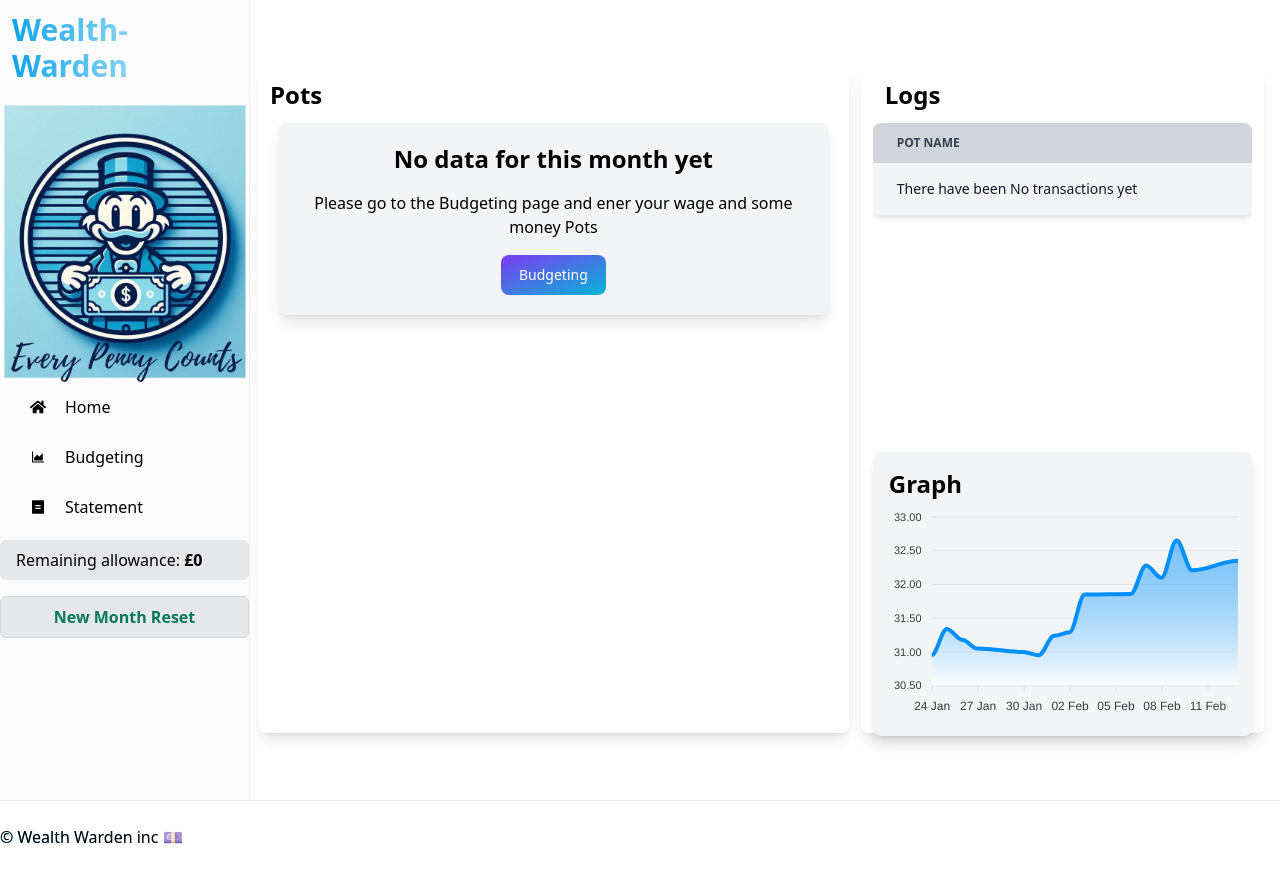
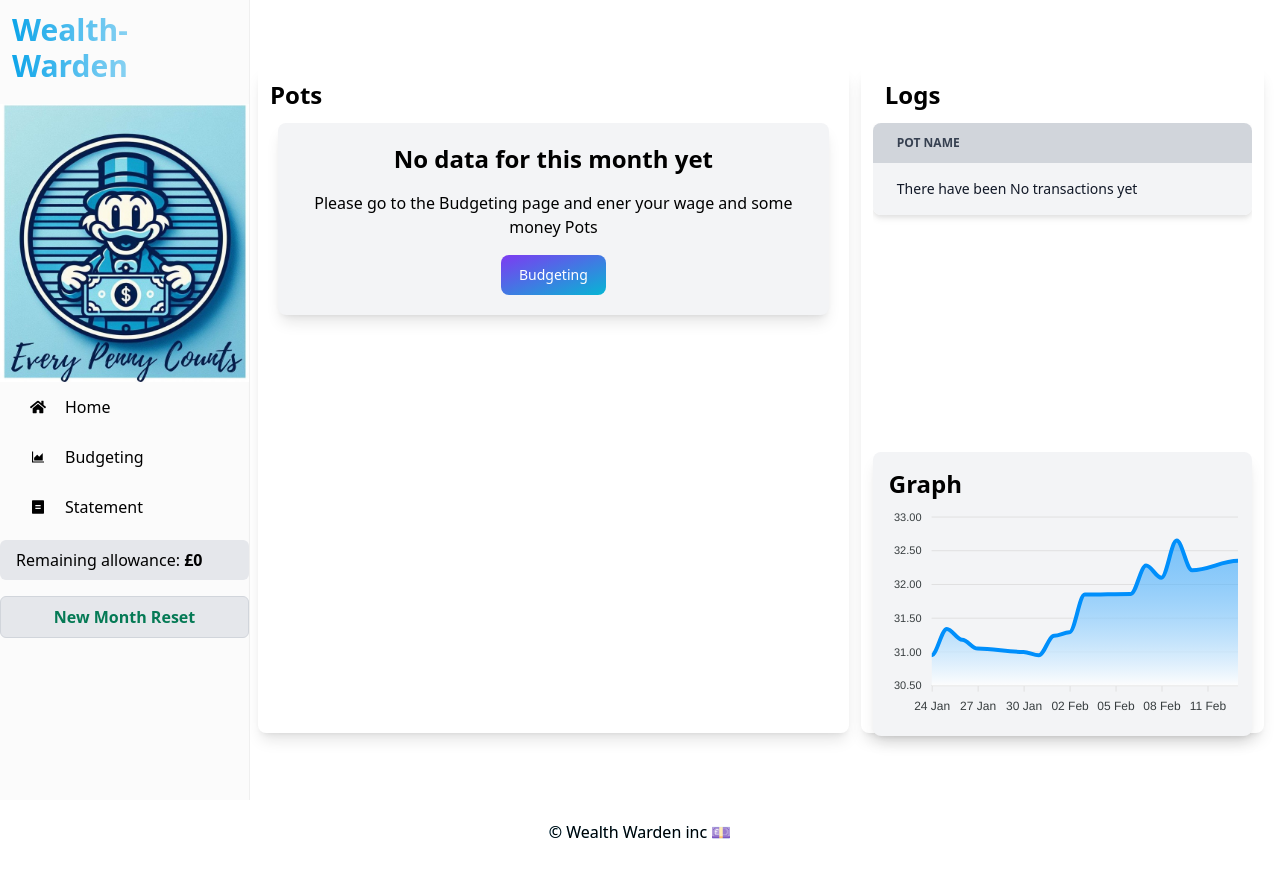
Before and after one commit to RossNE99/Wealth-Warden, a React (Vite) app: page / in a window 1280 px wide. Built offline with nearby package versions, Linux system fonts and the light colour scheme.

Commit message:
centered footer

```diff
--- a/src/components/Footer/Index.jsx
+++ b/src/components/Footer/Index.jsx
@@ -1,11 +1,11 @@
 import React from "react";
 
 export function Footer() {
-    return (
-        <footer className="flex w-full flex-row flex-wrap items-center justify-center gap-y-6 gap-x-12 border-t border-blue-gray-50 py-6 text-center md:justify-between">
-            <div className="bg-clip-text bg-gradient-to-r from-sky-500 to-indigo-500">
-             © Wealth Warden inc 💷
-            </div>
-        </footer>
-    )
+  return (
+    <footer className="py-5 text-center text-body-secondary">
+      <div className="bg-clip-text bg-gradient-to-r from-sky-500 to-indigo-500">
+        © Wealth Warden inc 💷
+      </div>
+    </footer>
+  );
 }
```
